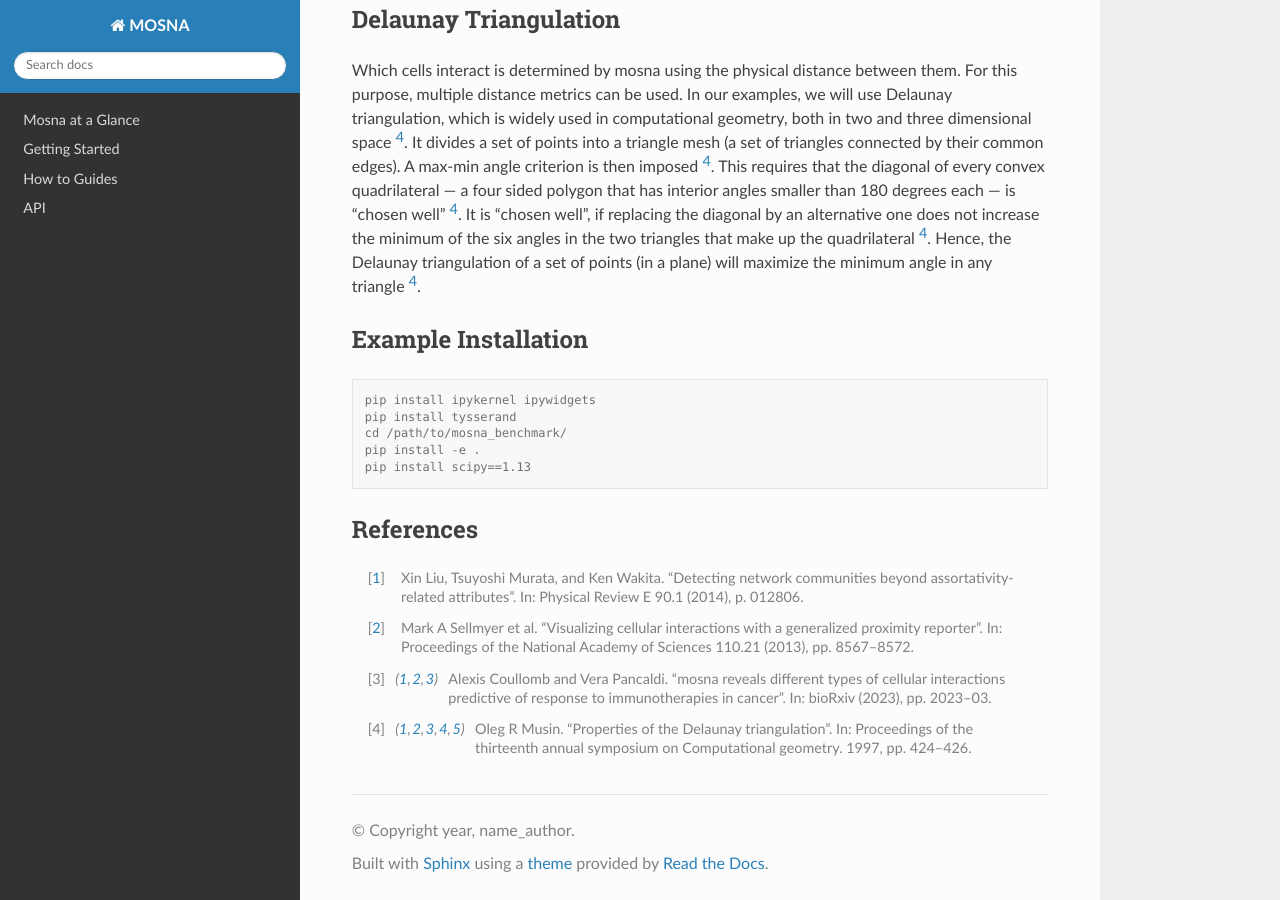
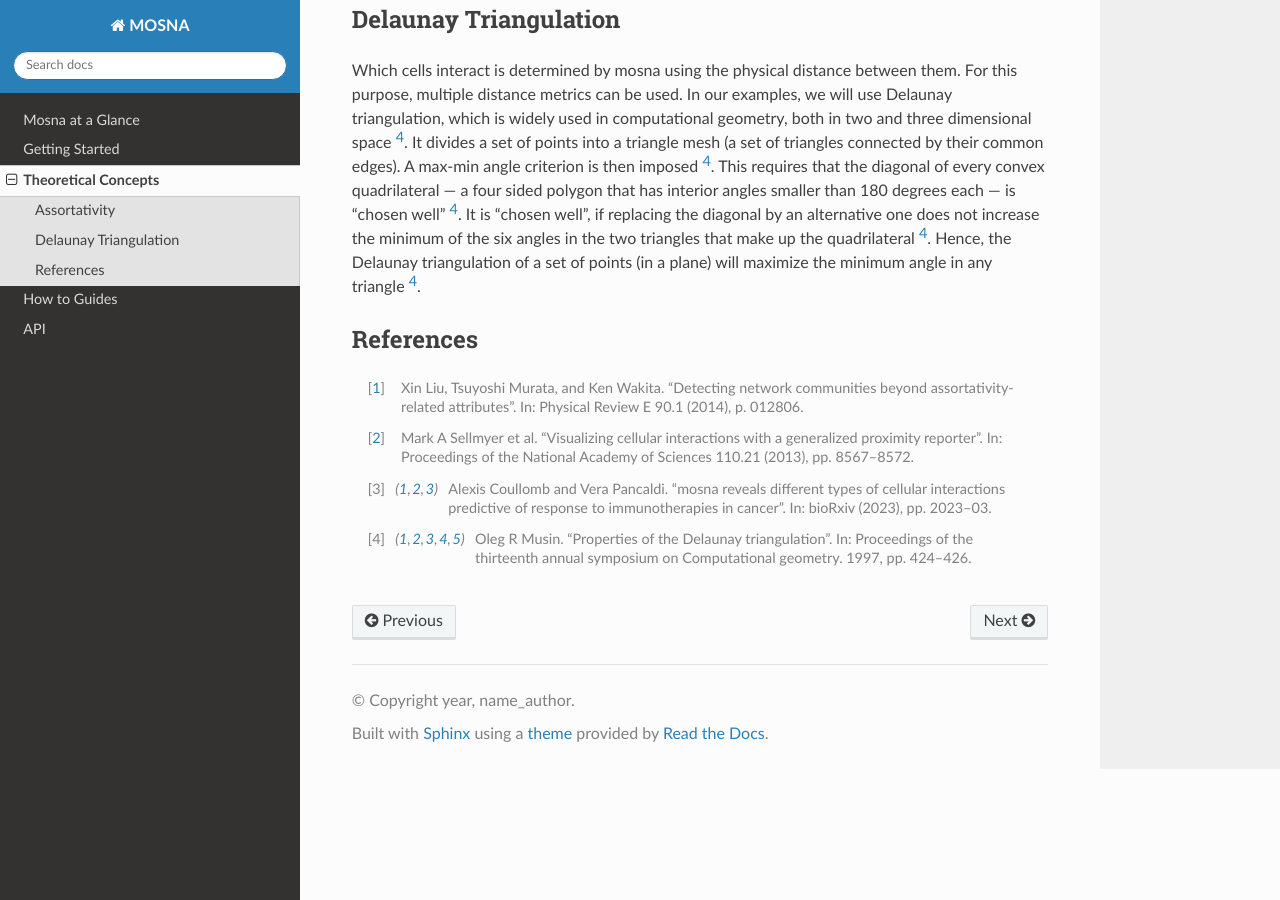
Before and after one commit to Bram-Simon/mosna_documentation, a Sphinx documentation site: the page built from docs/source/theoretical_concepts.rst, in a window 1280 px wide and 900 px high, scrolled down 885 px. Built offline with Sphinx 7.4.7 and the Read the Docs theme 3.1.0, drawn with Linux system fonts in a browser that asks for light colours; pages that are not in the unit, such as notebooks, are missing from menus.

Commit message:
name change on index page

```diff
--- a/docs/source/index.rst
+++ b/docs/source/index.rst
@@ -32,6 +32,6 @@ Contents
 
    mosna_at_a_glance
    getting_started
-   basic_concepts
+   theoretical_concepts
    how_to_guides
    api
--- a/docs/source/theoretical_concepts.rst
+++ b/docs/source/theoretical_concepts.rst
@@ -48,16 +48,7 @@ angles in the two triangles that make up the quadrilateral [4]_. Hence, the Dela
 triangulation of a set of points (in a plane) will maximize the minimum angle in any
 triangle [4]_.
 
-Example Installation
---------------------
 
-.. code-block:: console
-
-   pip install ipykernel ipywidgets
-   pip install tysserand
-   cd /path/to/mosna_benchmark/
-   pip install -e .
-   pip install scipy==1.13
 
 References
 ----------
```
